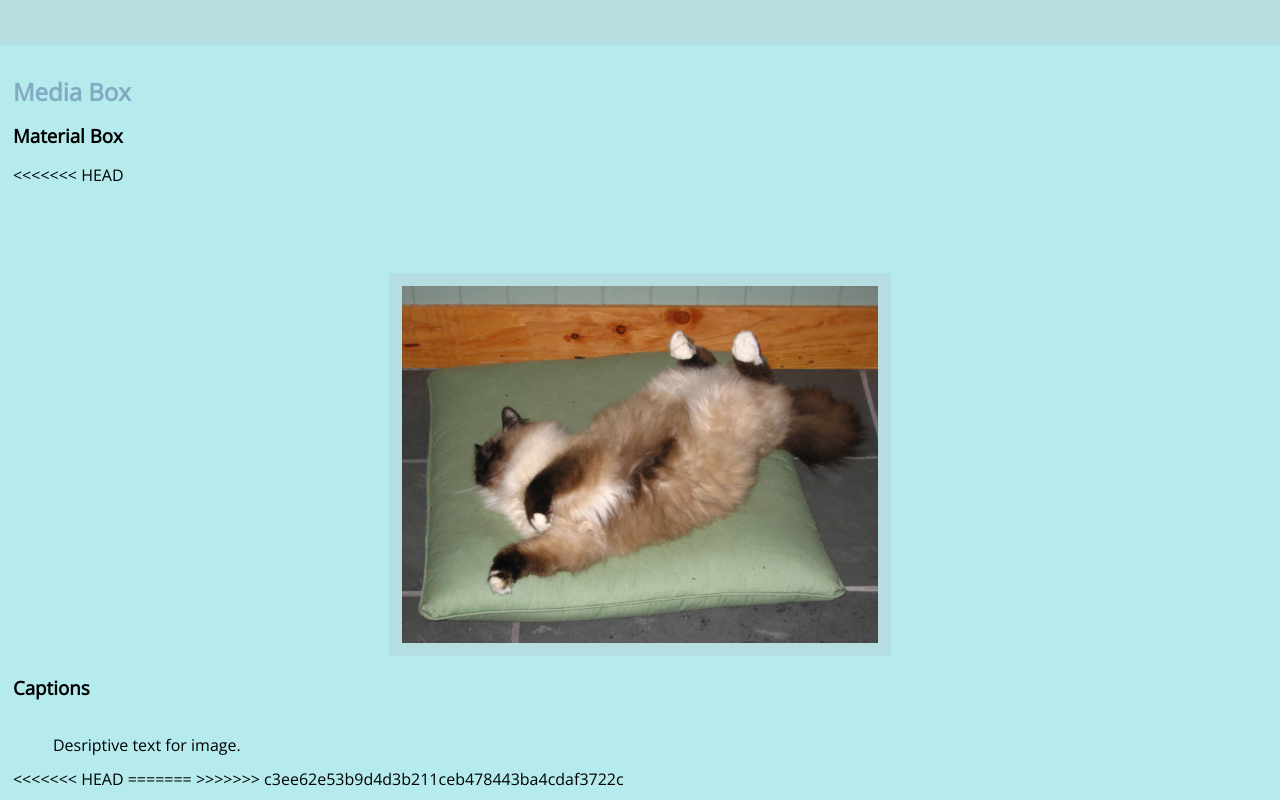
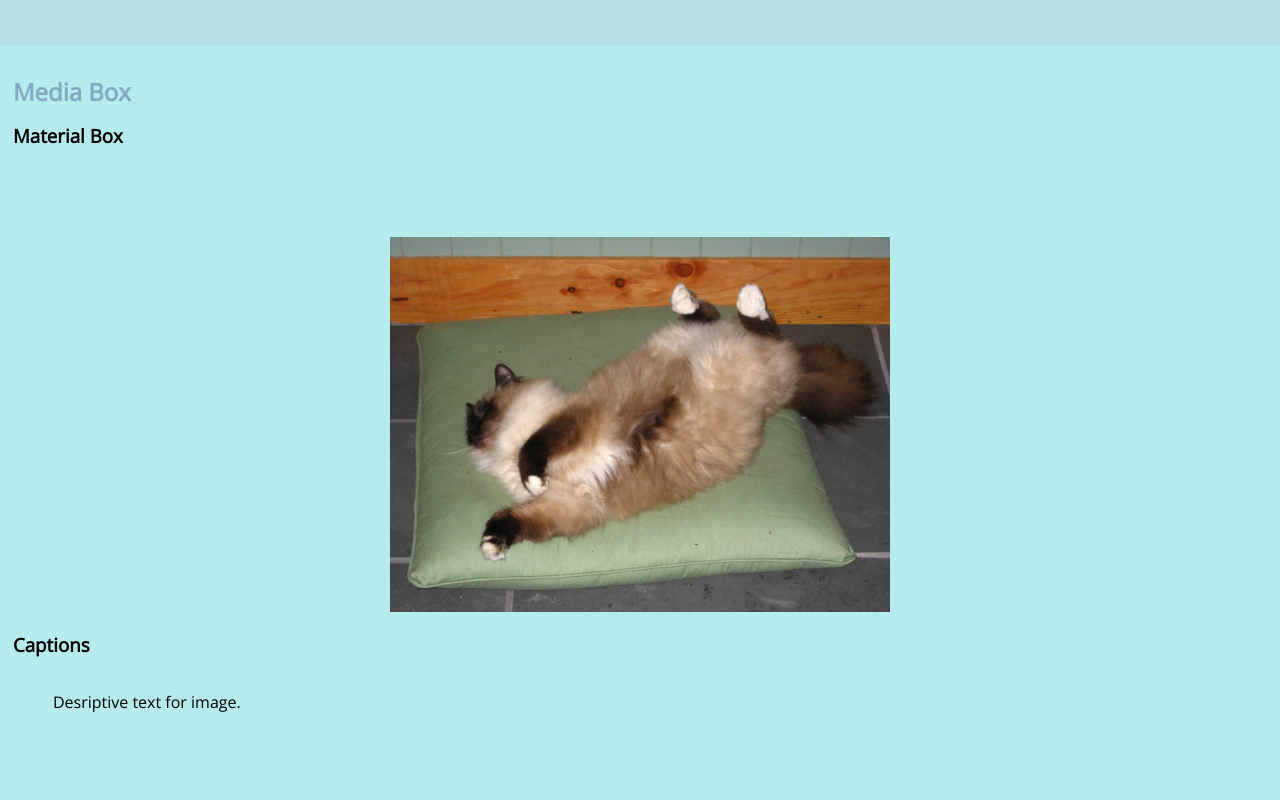
Before and after one commit to slate71/venerated-tern, a plain HTML site: page index.html in a window 1280 px wide. Shown: the part 580-1380 px from the top of the page. Drawn offline with nearby package versions, Linux system fonts and the light colour scheme.

Commit message:
Deleted box shadow around thumbnail and spacing in HTML.

```diff
--- a/css/scrollspy.css
+++ b/css/scrollspy.css
@@ -94,8 +94,6 @@ article {
 
 a.thumbnail img {
   width: 100%;
-  border: 12px solid #b6dee0;
-  box-shadow: 0 0 1px #83a9c3;
   -webkit-transition: opacity .5s;
   transition: opacity .5s;
 }
@@ -125,8 +123,6 @@ a.thumbnail img {
   left: 0;
   max-width: 0%;
   max-height: 0%;
-  border: 12px solid #b6dee0;
-  box-shadow: 0 0 1px #83a9c3;
   -webkit-transition: .5s ease-in-out;
   transition: .5s ease-in-out;
 }
--- a/index.html
+++ b/index.html
@@ -33,7 +33,6 @@
 
         <article>
           <h3>Material Box</h3>
-<<<<<<< HEAD
 
           <a class="thumbnail" href="#imgDisplayed">
             <img src="img/lazycat.jpg">
@@ -41,10 +40,8 @@
 
           <figure class="lightbox" id="imgDisplayed">
             <img src="img/lazycat.jpg">
-=======
           <figure>
             <img src="">
->>>>>>> c3ee62e53b9d4d3b211ceb478443ba4cdaf3722c
           </figure>
         </article>
 
@@ -56,11 +53,6 @@
           </figure>
         </article>
         <article>
-<<<<<<< HEAD
-=======
-
-
->>>>>>> c3ee62e53b9d4d3b211ceb478443ba4cdaf3722c
         </article>
       </section>
 
```
